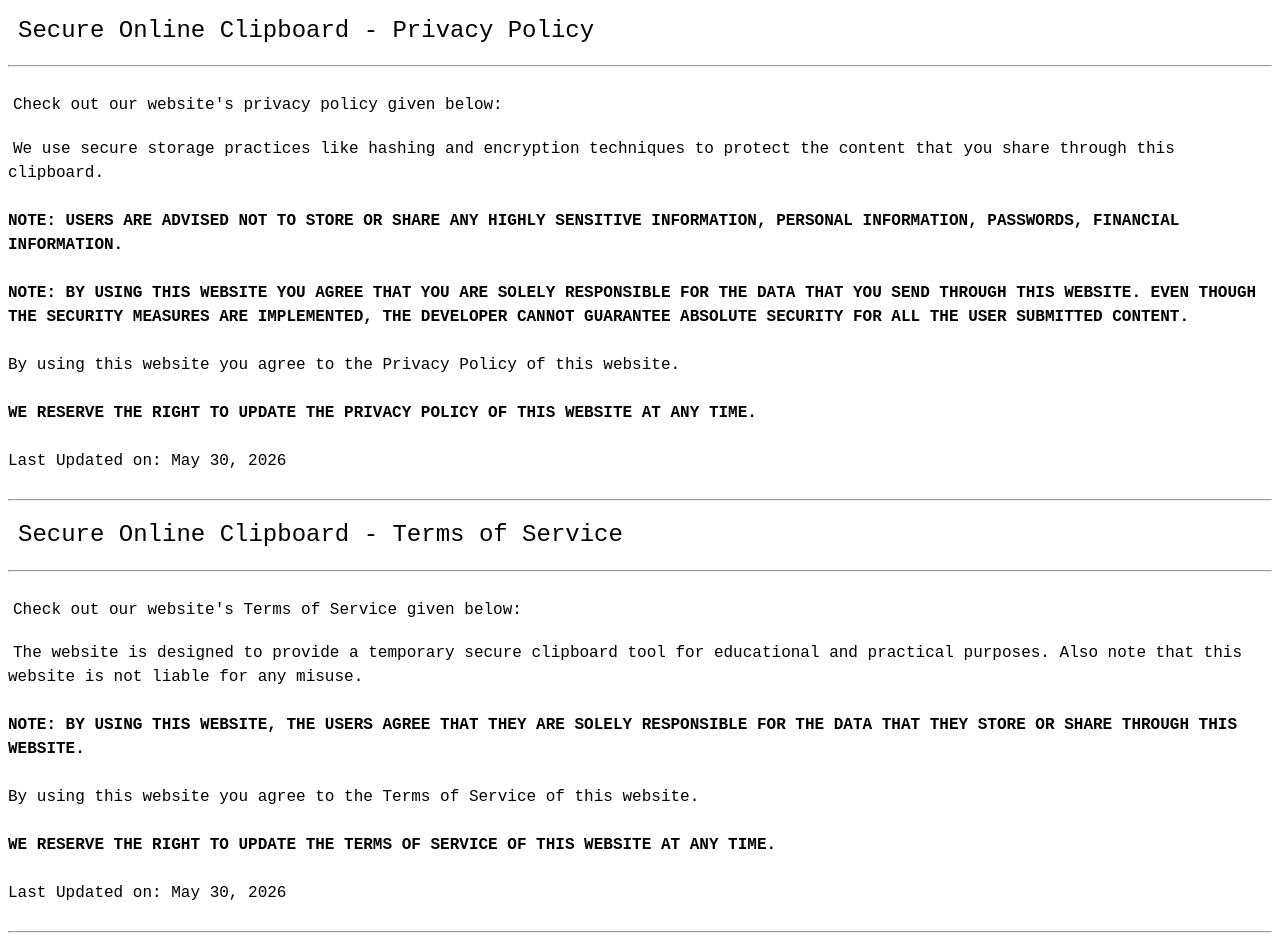
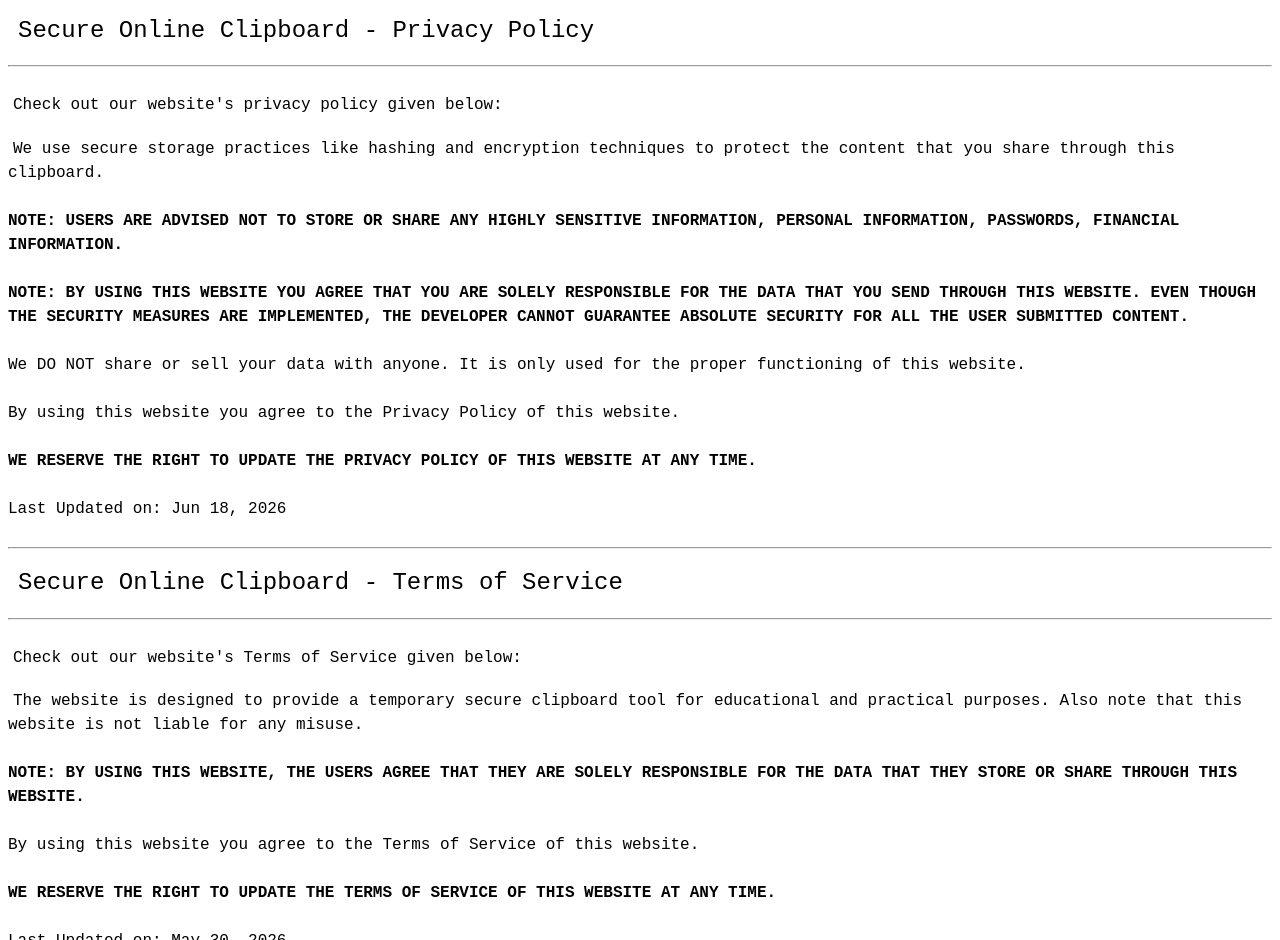
Before and after one commit to tharela-1/Secure-Online-Clipboard, a website: page help.html in a window 1280 px wide. Shown: the part 1643-2583 px from the top of the page. Drawn offline with Linux system fonts and the light colour scheme.

Commit message:
Privacy Policy Updation -- Ver 1.0.3

```diff
--- a/help.html
+++ b/help.html
@@ -150,11 +150,13 @@
             SECURITY FOR ALL THE USER SUBMITTED CONTENT.
         </b>
         <br><br>
+        We DO NOT share or sell your data with anyone. It is only used for the proper functioning of this website.
+        <br><br>
         By using this website you agree to the Privacy Policy of this website.
         <br><br>
         <b>WE RESERVE THE RIGHT TO UPDATE THE PRIVACY POLICY OF THIS WEBSITE AT ANY TIME.</b>
         <br><br>
-        Last Updated on: May 30, 2026
+        Last Updated on: Jun 18, 2026
     </span>
     <br><br>
     <hr class="line">
```
